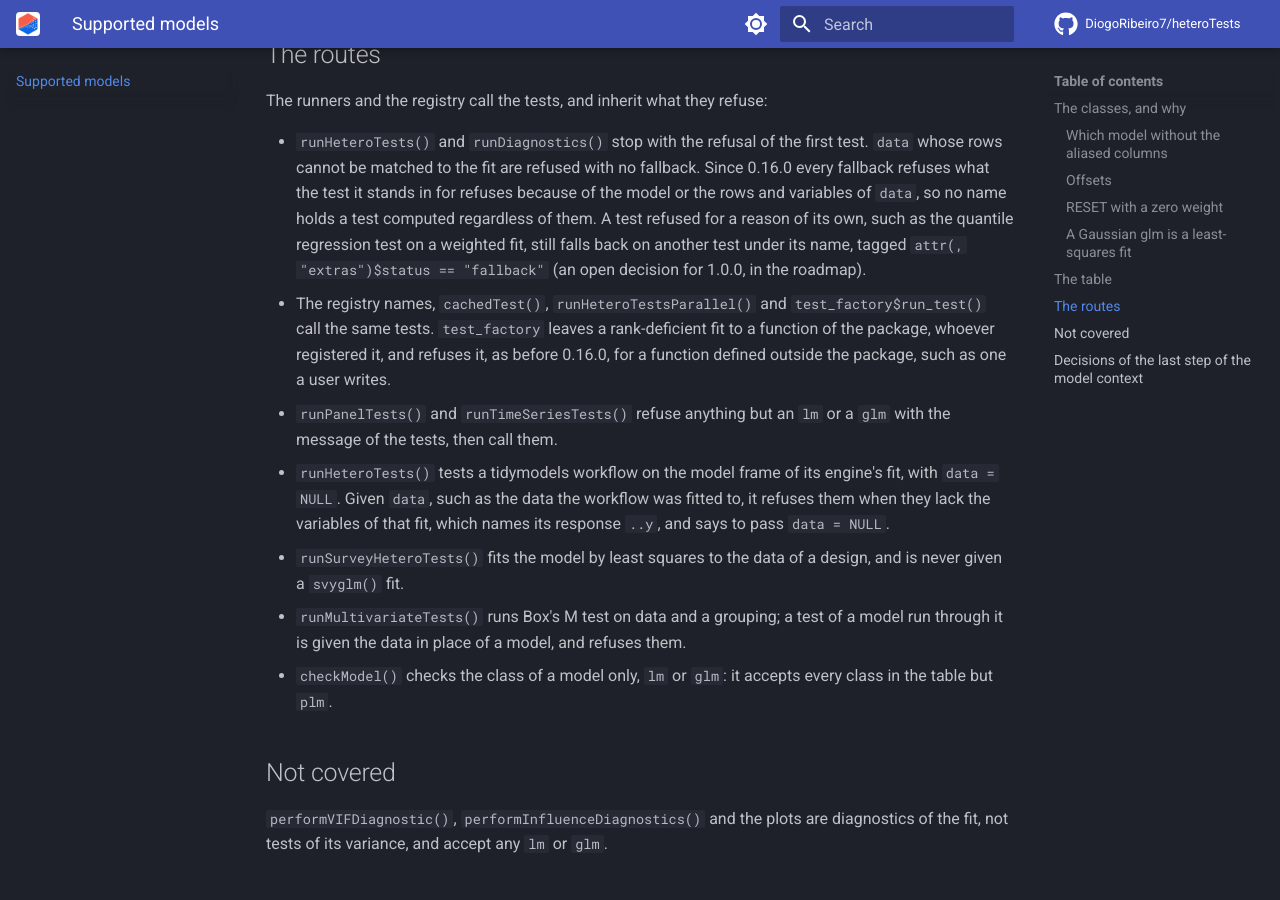
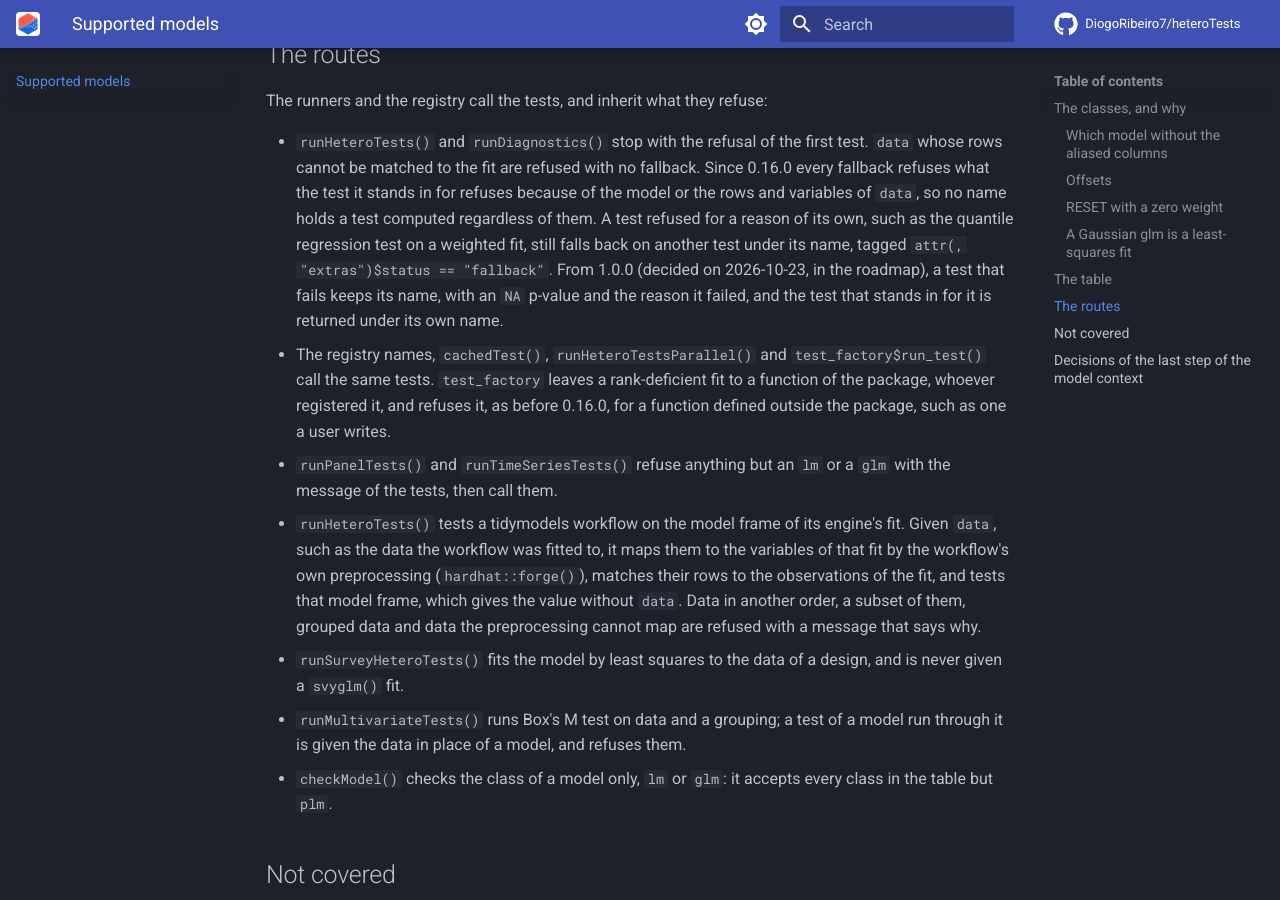
Before and after one commit to DiogoRibeiro7/heteroTests, an MkDocs documentation site: the page built from docs/models.md, in a window 1280 px wide and 900 px high, scrolled down 14515 px. Built offline with MkDocs 1.6.1 and Material for MkDocs 9.7.7, drawn with Linux system fonts in a browser that asks for light colours; comment, search, counter and statistics services are not loaded.

Commit message:
Say on the models page that the runners map the data a workflow was fitted to, as since 0.17.0, and that the fallback naming is decided for 1.0.0

```diff
--- a/docs/models.md
+++ b/docs/models.md
@@ -361,8 +361,10 @@ The runners and the registry call the tests, and inherit what they refuse:
   no name holds a test computed regardless of them. A test refused for a
   reason of its own, such as the quantile regression test on a weighted fit,
   still falls back on another test under its name, tagged
-  `attr(, "extras")$status == "fallback"` (an open decision for 1.0.0, in the
-  roadmap).
+  `attr(, "extras")$status == "fallback"`. From 1.0.0 (decided on
+  2026-10-23, in the roadmap), a test that fails keeps its name, with an `NA`
+  p-value and the reason it failed, and the test that stands in for it is
+  returned under its own name.
 - The registry names, `cachedTest()`, `runHeteroTestsParallel()` and
   `test_factory$run_test()` call the same tests. `test_factory` leaves a
   rank-deficient fit to a function of the package, whoever registered it, and
@@ -371,9 +373,12 @@ The runners and the registry call the tests, and inherit what they refuse:
 - `runPanelTests()` and `runTimeSeriesTests()` refuse anything but an `lm` or a
   `glm` with the message of the tests, then call them.
 - `runHeteroTests()` tests a tidymodels workflow on the model frame of its
-  engine's fit, with `data = NULL`. Given `data`, such as the data the
-  workflow was fitted to, it refuses them when they lack the variables of that
-  fit, which names its response `..y`, and says to pass `data = NULL`.
+  engine's fit. Given `data`, such as the data the workflow was fitted to, it
+  maps them to the variables of that fit by the workflow's own preprocessing
+  (`hardhat::forge()`), matches their rows to the observations of the fit,
+  and tests that model frame, which gives the value without `data`. Data in
+  another order, a subset of them, grouped data and data the preprocessing
+  cannot map are refused with a message that says why.
 - `runSurveyHeteroTests()` fits the model by least squares to the data of a
   design, and is never given a `svyglm()` fit.
 - `runMultivariateTests()` runs Box's M test on data and a grouping; a test of
```
